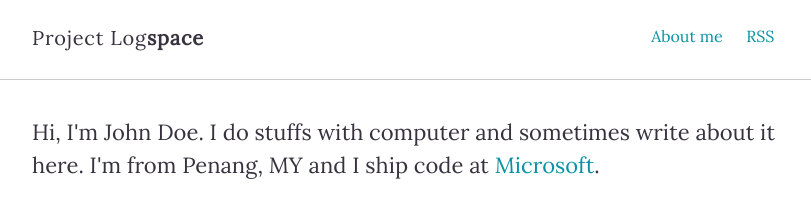
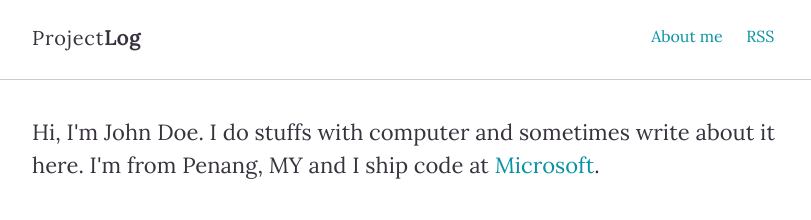
Before and after one commit to caitlinmeyer/project-log, a Jekyll site: the page built from index.html, in a window 1280 px wide. Shown: the top 220 px of the page, without its empty margins (232-1043 px from the left). Built offline with Jekyll 4.4.1, drawn with Linux system fonts in a browser that asks for light colours.

Commit message:
Update _config.yml

```diff
--- a/_config.yml
+++ b/_config.yml
@@ -1,6 +1,6 @@
 # Site settings
-title_left    : "Project Log"
-title_right   : "space" # default: ""
+title_left    : "Project"
+title_right   : "Log" # default: ""
 description   : "Documenting fun creative work."
 keywords      : ""
 url           : https://caitlinmeyer.github.io/project-log # site url
```
